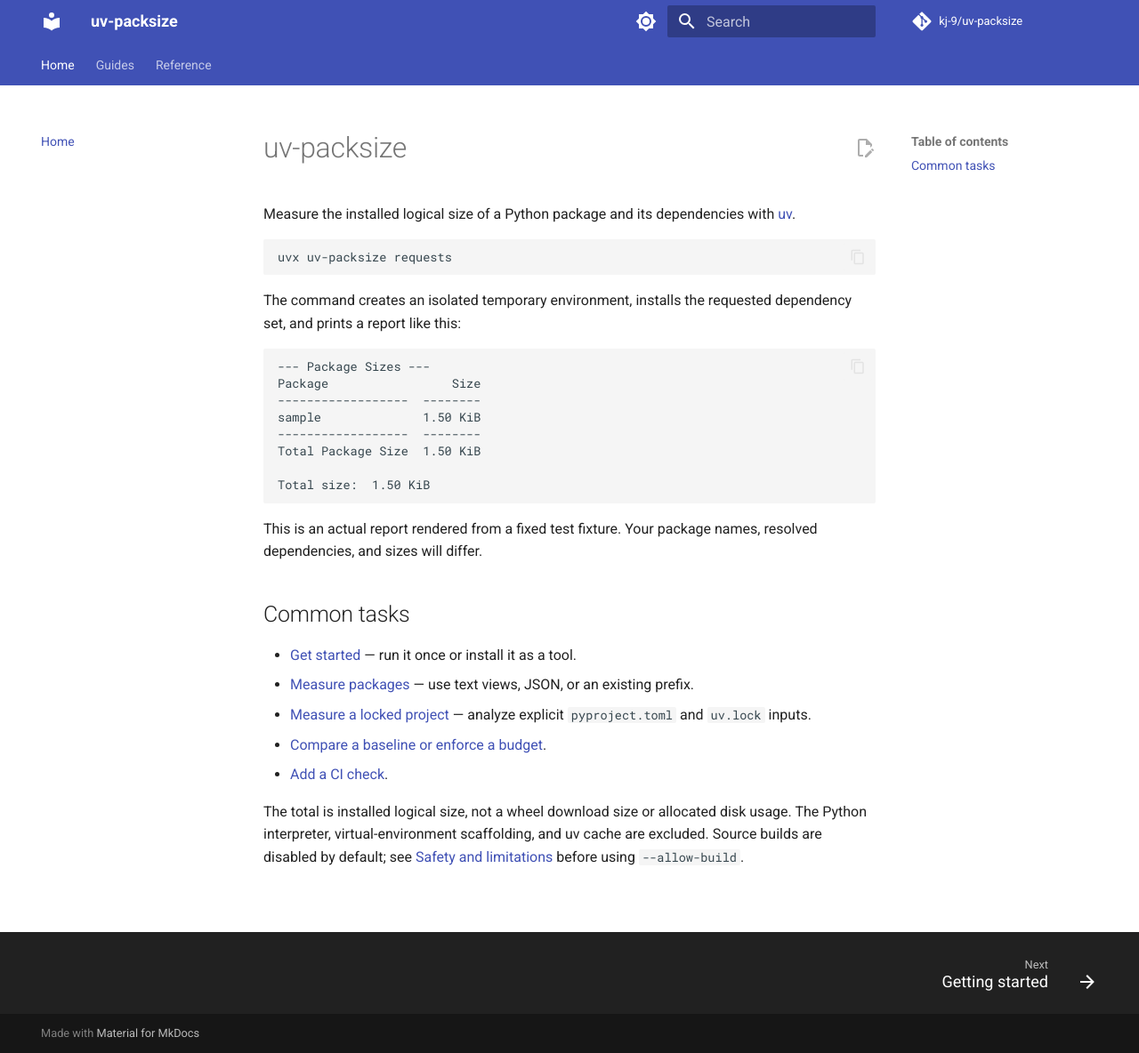
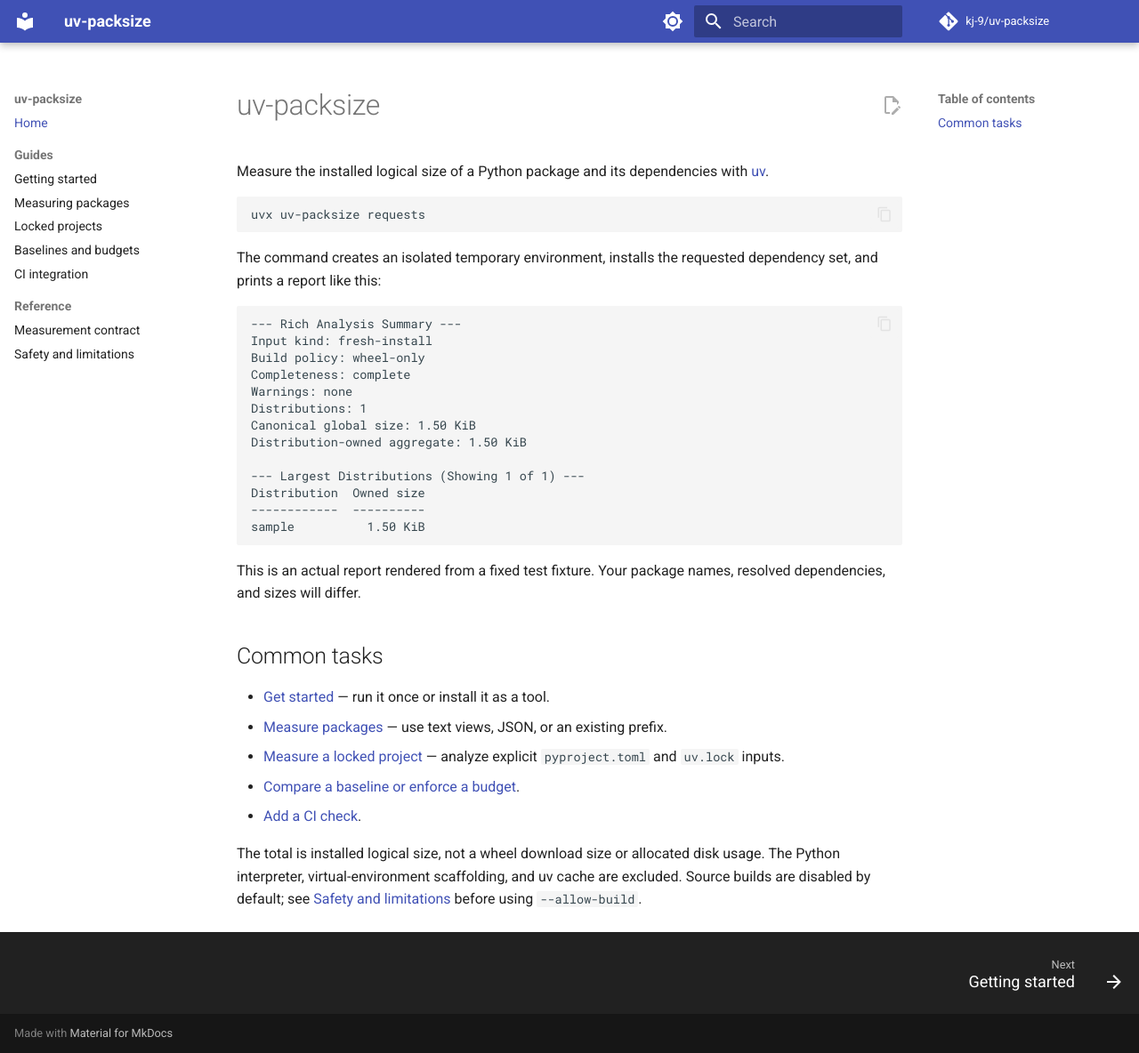
Before and after one commit to kj-9/uv-packsize, an MkDocs documentation site: the page built from docs/user-guide/index.md, in a window 1280 px wide and 1184 px high. Shown: the whole window at 89% size. Built offline with MkDocs 1.6.1 and Material for MkDocs 9.7.7, drawn with Linux system fonts in a browser that asks for light colours; comment, search, counter and statistics services are not loaded.

Commit message:
docs: keep navigation visible on desktop

````diff
--- a/docs/user-guide/assets/stylesheets/extra.css
+++ b/docs/user-guide/assets/stylesheets/extra.css
@@ -21,3 +21,14 @@
   --md-code-fg-color: #eaf5f6;
   --md-typeset-a-color: #6fd4df;
 }
+
+/* Keep the guide structure visible on desktop while giving prose room to breathe. */
+@media screen and (min-width: 76.25em) {
+  .md-grid {
+    max-width: 76rem;
+  }
+
+  .md-content {
+    max-width: 52rem;
+  }
+}
--- a/docs/user-guide/index.md
+++ b/docs/user-guide/index.md
@@ -9,14 +9,19 @@ uvx uv-packsize requests
 The command creates an isolated temporary environment, installs the requested dependency set, and prints a report like this:
 
 ```text
---- Package Sizes ---
-Package                 Size
-------------------  --------
-sample              1.50 KiB
-------------------  --------
-Total Package Size  1.50 KiB
+--- Rich Analysis Summary ---
+Input kind: fresh-install
+Build policy: wheel-only
+Completeness: complete
+Warnings: none
+Distributions: 1
+Canonical global size: 1.50 KiB
+Distribution-owned aggregate: 1.50 KiB
 
-Total size:  1.50 KiB
+--- Largest Distributions (Showing 1 of 1) ---
+Distribution  Owned size
+------------  ----------
+sample          1.50 KiB
 ```
 
 This is an actual report rendered from a fixed test fixture. Your package names, resolved dependencies, and sizes will differ.
--- a/mkdocs.yml
+++ b/mkdocs.yml
@@ -25,7 +25,6 @@ theme:
     - content.action.edit
     - navigation.footer
     - navigation.sections
-    - navigation.tabs
     - search.highlight
     - search.share
     - toc.follow
````
Also changed, not shown: docs/implementation-plan.md (+19 -2 lines), 1 other file.
